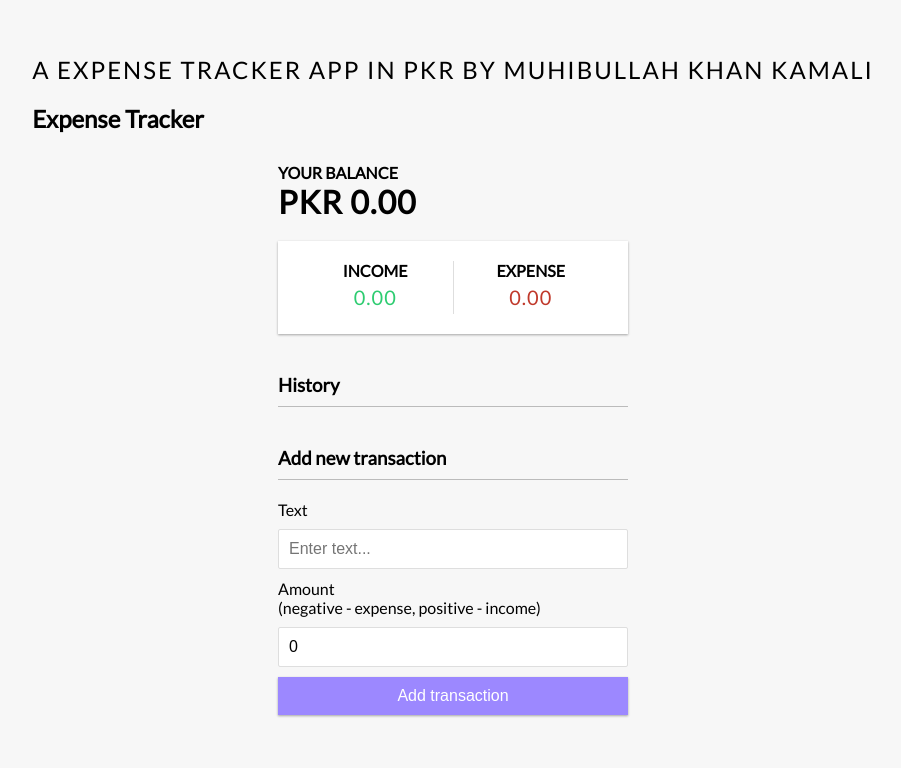
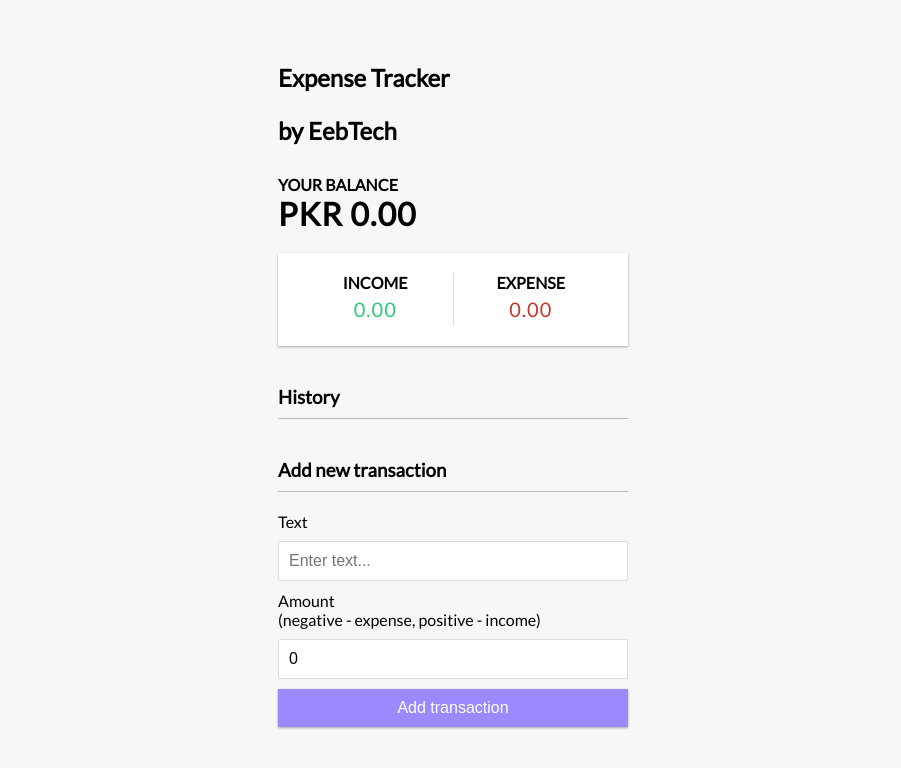
Before and after one commit to Muhibullah-09/pwa-expense-tracker-app-offline, a React (Create React App) app: page / in a window 1280 px wide. Shown: the top 768 px of the page, without its empty margins (187-1088 px from the left). Built offline with nearby package versions, Linux system fonts and the light colour scheme.

Commit message:
expense tracker app with offline capabilities

```diff
--- a/public/index.html
+++ b/public/index.html
@@ -1,43 +1,30 @@
 <!DOCTYPE html>
 <html lang="en">
+
 <head>
   <meta charset="utf-8" />
   <link rel="icon" href="%PUBLIC_URL%/favicon.ico" />
   <meta name="viewport" content="width=device-width, initial-scale=1" />
   <meta name="theme-color" content="#000000" />
-    <meta
-      name="description"
-      content="Web site created using create-react-app"
-    />
+  <meta name="description" content="Web site created using create-react-app" />
   <link rel="apple-touch-icon" href="%PUBLIC_URL%/logo192.png" />
-    <!--
-      manifest.json provides metadata used when your web app is installed on a
-      user's mobile device or desktop. See https://developers.google.com/web/fundamentals/web-app-manifest/
-    -->
   <link rel="manifest" href="%PUBLIC_URL%/manifest.json" />
-    <!--
-      Notice the use of %PUBLIC_URL% in the tags above.
-      It will be replaced with the URL of the `public` folder during the build.
-      Only files inside the `public` folder can be referenced from the HTML.
-
-      Unlike "/favicon.ico" or "favicon.ico", "%PUBLIC_URL%/favicon.ico" will
-      work correctly both with client-side routing and a non-root public URL.
-      Learn how to configure a non-root public URL by running `npm run build`.
-    -->
   <title>React App</title>
 </head>
+
 <body>
   <noscript>You need to enable JavaScript to run this app.</noscript>
   <div id="root"></div>
-    <!--
-      This HTML file is a template.
-      If you open it directly in the browser, you will see an empty page.
+  <script>
+    if ('serviceWorker' in navigator) {
+      window.addEventListener('load', () => {
+        navigator.serviceWorker.register('./sw.js')
+          .then((reg) => console.log('Success', reg.scope))
+          .catch((err) => console.log('Failure: ', err));
+      })
+    }
+  </script>
 
-      You can add webfonts, meta tags, or analytics to this file.
-      The build step will place the bundled scripts into the <body> tag.
+</body>
 
-      To begin the development, run `npm start` or `yarn start`.
-      To create a production bundle, use `npm run build` or `yarn build`.
-    -->
-  </body>
 </html>
--- a/src/Head.css
+++ /dev/null
@@ -1,8 +0,0 @@
-.pin{
-    margin: 0;
-    padding: 0;
-    text-align: center;
-    text-transform: uppercase;
-    letter-spacing: 2px;
-    font-weight: 400;
-}
--- a/src/Head.js
+++ /dev/null
@@ -1,9 +0,0 @@
-import React from 'react';
-import './Head.css';
-
-function Head(){
-    return (
-        <h2 className='pin'>A Expense Tracker App in PKR by Muhibullah Khan Kamali</h2>
-    );
-}
-export default Head;
--- a/src/components/Header.js
+++ b/src/components/Header.js
@@ -3,7 +3,7 @@ import React from 'react'
 export const Header = () => {
   return (
     <h2>
-      Expense Tracker
+      Expense Tracker<br /><p>by EebTech</p>
     </h2>
   )
 }
--- a/src/index.js
+++ b/src/index.js
@@ -1,9 +1,11 @@
 import React from 'react';
 import ReactDOM from 'react-dom';
 import App from './App';
-import Head from './Head';
+import swDev from './swDev';
 ReactDOM.render(
     <>
-    <Head/>
-    <App />
-    </> , document.getElementById('root'));
+        <App />
+    </>, document.getElementById('root')
+);
+
+swDev();
--- /dev/null
+++ b/src/swDev.js
@@ -0,0 +1,9 @@
+export default function swDev() {
+    let swDev = `${process.env.PUBLIC_URL}/sw.js`
+    navigator.serviceWorker.register(swDev).then((response) => {
+        console.log('result', response)
+    })
+        .catch((err) => {
+            console.log('Error', err)
+        })
+}
```
Also changed, not shown: public/sw.js (added, +51 -0 lines). Lines whose indentation alone changed are shown as unchanged.
